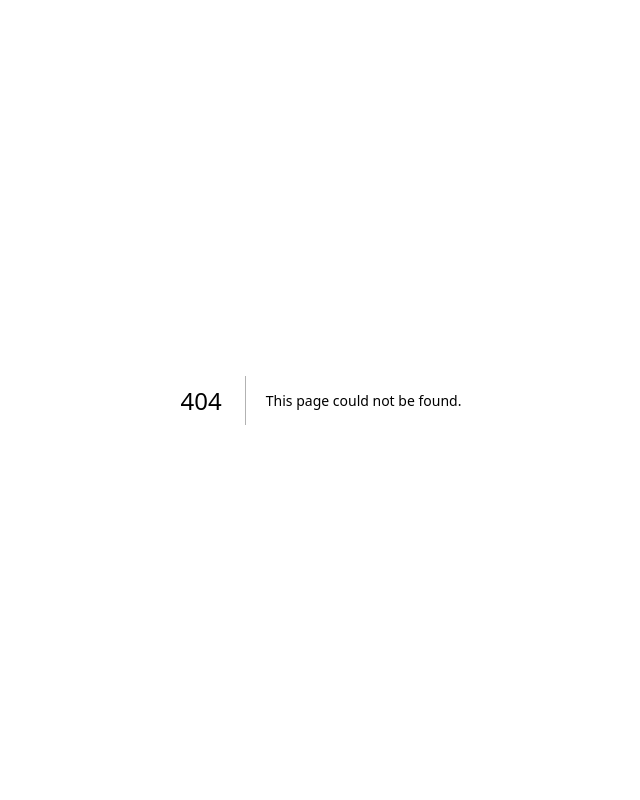
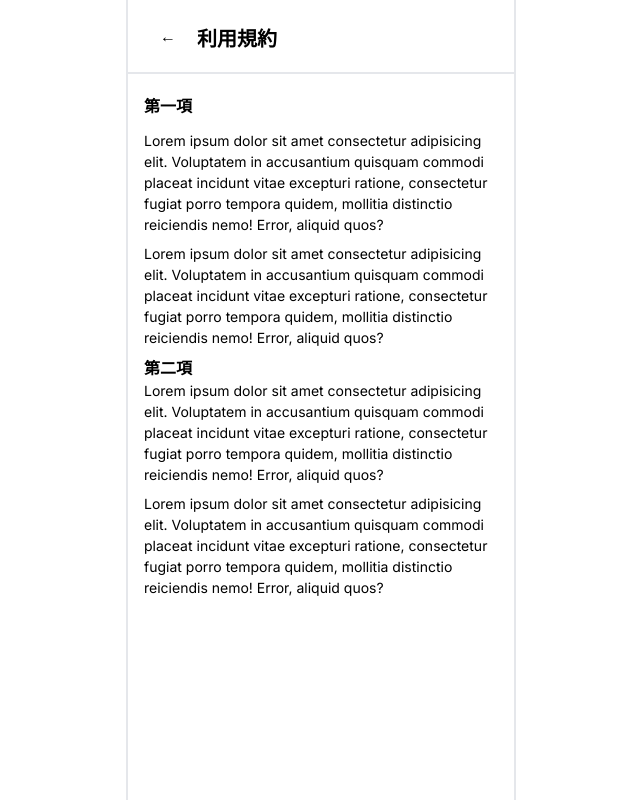
Before and after one commit to qin-team-recipe/02-frontend, a Next.js app: page /terms in a window 1280 px wide. Before the commit this address had no page. Shown: the whole page, without its empty margins (319-959 px from the left). Built offline with nearby package versions, Linux system fonts and the light colour scheme.

Commit message:
⚡️ セッテイングページ、規約ページ作成

```diff
--- /dev/null
+++ b/src/app/draft/components/FooterButton.tsx
@@ -0,0 +1,21 @@
+"use client"
+
+import { useRouter } from "next/navigation"
+
+export const FooterButtons = () => {
+  const router = useRouter()
+  return (
+    <>
+      <div className="my-2 flex justify-evenly">
+        <div className="mx-3 h-[35px] w-full items-center rounded-sm bg-red-500 text-center text-[16px] text-white">
+          <button onClick={() => router.push("../favorites")} className="py-1">
+            保存する
+          </button>
+        </div>
+        <div className="mr-3 h-[35px] w-full items-center rounded-sm border-2 border-red-500 text-center text-[16px] text-red-500">
+          <button className="py-1">削除する</button>
+        </div>
+      </div>
+    </>
+  )
+}
--- /dev/null
+++ b/src/app/logout/page.tsx
@@ -0,0 +1,24 @@
+import Link from "next/link"
+
+const logout = () => {
+  return (
+    <>
+      <div className="flex justify-center">
+        <div className="h-screen w-[390px] border-x-2 pb-16">
+          <div className="border-b-2 px-3 py-[12px]">
+            <div className="flex h-[48px]">
+              <div className="h-[24px] w-[24px] px-4 py-3">
+                <Link href="../settings">←</Link>
+              </div>
+              <div className="ml-[21px] h-[24px] py-3 text-[16px] font-bold">
+                <Link href="../settings">ログアウト</Link>
+              </div>
+            </div>
+          </div>
+          <div className="h-[390x]"></div>
+        </div>
+      </div>
+    </>
+  )
+}
+export default logout
--- /dev/null
+++ b/src/app/settings/components/deleteModal.tsx
@@ -0,0 +1,38 @@
+"use client"
+import { ChangeEvent, useState } from "react"
+
+interface ModalProps {
+  onClose: () => void
+}
+
+export const DeleteModal: React.FC<ModalProps> = ({ onClose }) => {
+  const [inputValue, setInputValue] = useState("")
+  const [isButtonVisible, setIsButtonVisible] = useState(false)
+
+  const handleInputChange = (event: ChangeEvent<HTMLInputElement>) => {
+    const value = event.target.value
+    setInputValue(value)
+    setIsButtonVisible(value === "delete")
+  }
+
+  const handleButtonClick = () => {
+    if (onclick) {
+      // ボタンが押下されたときの処理を記述
+      console.log("Delete button clicked!")
+    }
+  }
+
+  return (
+    <div className="modal">
+      <div className="modal-content flex">
+        <input type="text" value={inputValue} onChange={handleInputChange} />
+        {isButtonVisible ? (
+          <button onClick={handleButtonClick}>Delete</button>
+        ) : (
+          <div></div>
+        )}
+        <button onClick={onClose}>Close</button>
+      </div>
+    </div>
+  )
+}
--- /dev/null
+++ b/src/app/terms/page.tsx
@@ -0,0 +1,54 @@
+import Link from "next/link"
+
+import FooterMenu from "../components/FooterMenu"
+
+const terms = () => {
+  return (
+    <>
+      <div className="flex justify-center">
+        <div className="h-screen w-[390px] border-x-2 pb-16">
+          <div className="border-b-2 px-4 py-[12px]">
+            <div className="flex h-[48px]">
+              <div className="h-[12px] w-[14px] px-4 py-3">
+                <Link href="../settings">←</Link>
+              </div>
+              <div className="ml-[21px] h-[24px] py-3 text-[20px] font-bold">
+                <Link href="../settings">利用規約</Link>
+              </div>
+            </div>
+          </div>
+          <div className="px-4 py-5">
+            <div className="pb-3 font-bold">第一項</div>
+            <div className="text-[14px]">
+              Lorem ipsum dolor sit amet consectetur adipisicing elit.
+              Voluptatem in accusantium quisquam commodi placeat incidunt vitae
+              excepturi ratione, consectetur fugiat porro tempora quidem,
+              mollitia distinctio reiciendis nemo! Error, aliquid quos?
+            </div>
+            <div className="py-2 text-[14px]">
+              Lorem ipsum dolor sit amet consectetur adipisicing elit.
+              Voluptatem in accusantium quisquam commodi placeat incidunt vitae
+              excepturi ratione, consectetur fugiat porro tempora quidem,
+              mollitia distinctio reiciendis nemo! Error, aliquid quos?
+            </div>
+            <div className="pypy-3 font-bold">第二項</div>
+            <div className="text-[14px]">
+              Lorem ipsum dolor sit amet consectetur adipisicing elit.
+              Voluptatem in accusantium quisquam commodi placeat incidunt vitae
+              excepturi ratione, consectetur fugiat porro tempora quidem,
+              mollitia distinctio reiciendis nemo! Error, aliquid quos?
+            </div>
+            <div className="py-2 text-[14px]">
+              Lorem ipsum dolor sit amet consectetur adipisicing elit.
+              Voluptatem in accusantium quisquam commodi placeat incidunt vitae
+              excepturi ratione, consectetur fugiat porro tempora quidem,
+              mollitia distinctio reiciendis nemo! Error, aliquid quos?
+            </div>
+          </div>
+          <FooterMenu />
+        </div>
+      </div>
+    </>
+  )
+}
+export default terms
```
